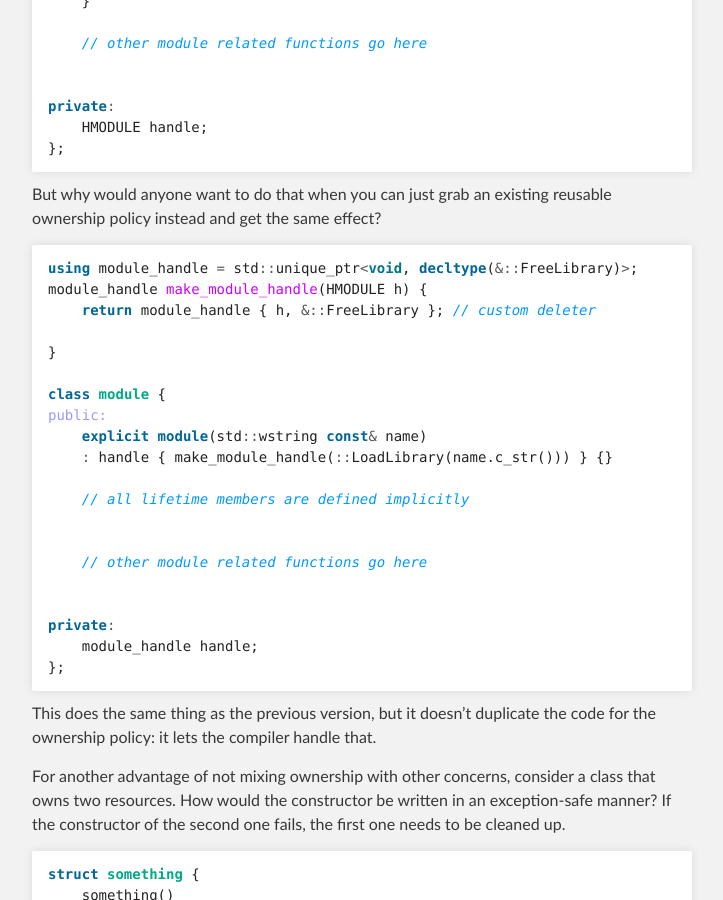
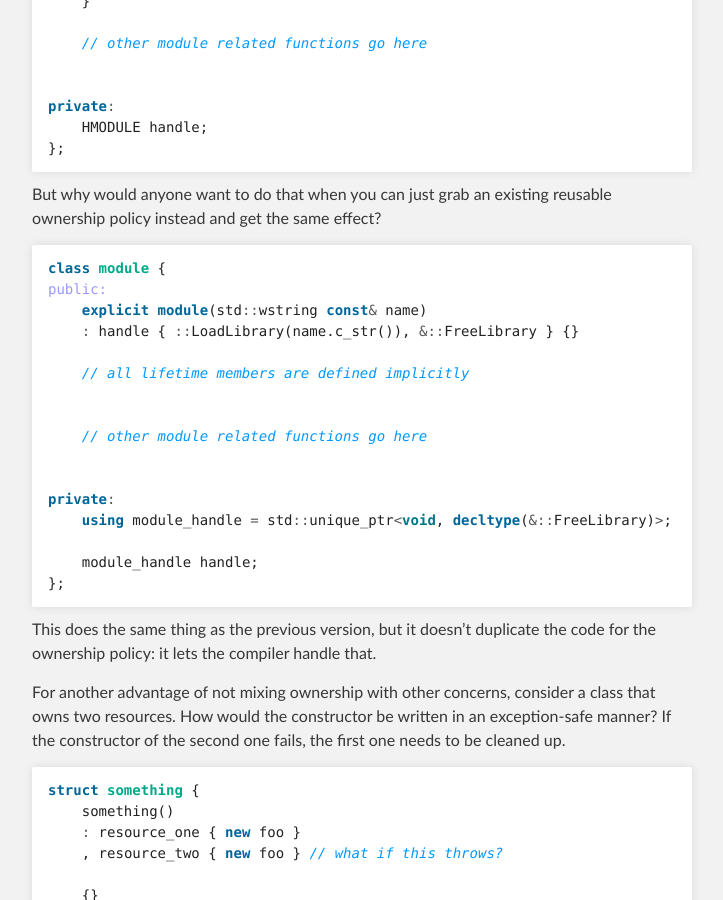
Before and after one commit to rmartinho/flamingdangerzone, a Jekyll site: the page built from _posts/2012-08-15-rule-of-zero.markdown, in a window 1280 px wide and 900 px high, scrolled down 3472 px. Shown: the whole window, without its empty margins (288-1011 px from the left). Built offline with Jekyll 4.4.1, drawn with Linux system fonts in a browser that asks for light colours; comment, search, counter and statistics services are not loaded.

Commit message:
Simpler?

```diff
--- a/_posts/2012-08-15-rule-of-zero.markdown
+++ b/_posts/2012-08-15-rule-of-zero.markdown
@@ -167,21 +167,18 @@ But why would anyone want to do that when you can just grab an existing reusable
 ownership policy instead and get the same effect?
 
 {% highlight cpp %}
-using module_handle = std::unique_ptr<void, decltype(&::FreeLibrary)>;
-module_handle make_module_handle(HMODULE h) {
-    return module_handle { h, &::FreeLibrary }; // custom deleter
-}
-
 class module {
 public:
     explicit module(std::wstring const& name)
-    : handle { make_module_handle(::LoadLibrary(name.c_str())) } {}
+    : handle { ::LoadLibrary(name.c_str()), &::FreeLibrary } {}
 
     // all lifetime members are defined implicitly
 
     // other module related functions go here
 
 private:
+    using module_handle = std::unique_ptr<void, decltype(&::FreeLibrary)>;
+
     module_handle handle;
 };
 {% endhighlight %}
```
